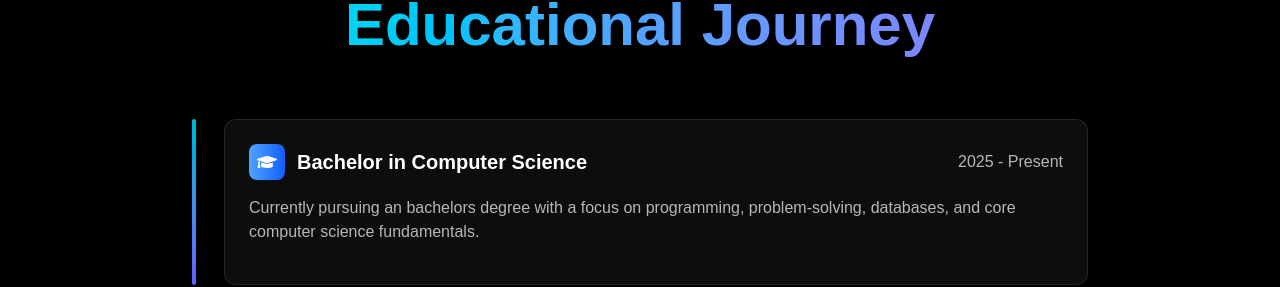
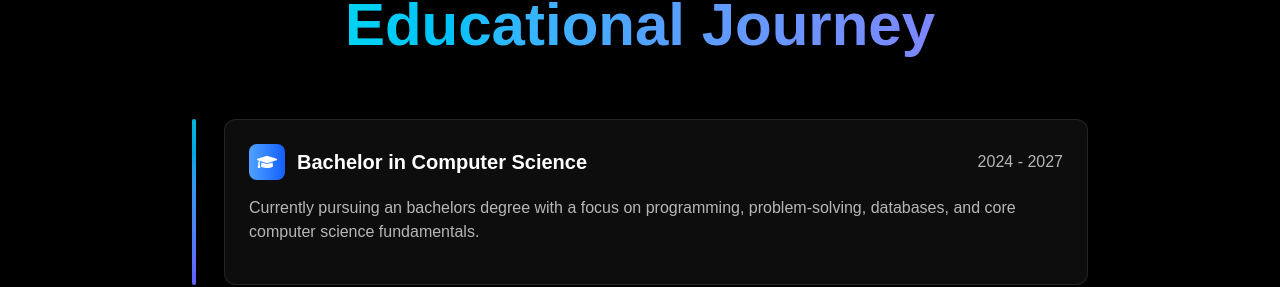
Before and after one commit to Laibakamrankhan/My_Portfolio, a Next.js app: page / in a window 1280 px wide. Shown: the part 2212-2499 px from the top of the page. Built offline with nearby package versions, Linux system fonts and the light colour scheme.

Commit message:
Change education
Updated the education period for the Bachelor's degree.

```diff
--- a/app/components/Education.tsx
+++ b/app/components/Education.tsx
@@ -60,7 +60,7 @@ const Education = () => {
   const educationData: EducationItem[] = [
     {
      title: "Bachelor in Computer Science",
-     period: "2025 - Present",
+     period: "2024 - 2027",
      description:
        "Currently pursuing an bachelors degree with a focus on programming, problem-solving, databases, and core computer science fundamentals.",
      icon: FaGraduationCap,
```
